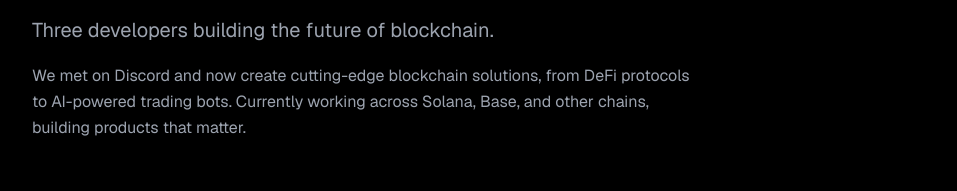
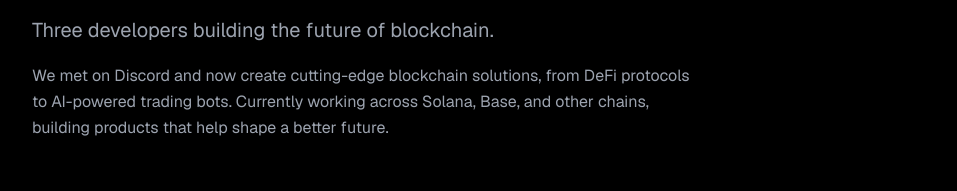
Before and after one commit to e-man07/teamdotapk, a Next.js app: page / in a window 1280 px wide. Shown: the part 190-381 px from the top of the page, without its empty margins (160-1117 px from the left). Built offline with nearby package versions, Linux system fonts and the light colour scheme.

Commit message:
Fix: Change on the line

```diff
--- a/app/page.tsx
+++ b/app/page.tsx
@@ -43,7 +43,7 @@ export default function HomePage() {
           </p>
           <p className="text-gray-400 leading-relaxed max-w-2xl">
             We met on Discord and now create cutting-edge blockchain solutions, from DeFi protocols to AI-powered trading bots.
-            Currently working across Solana, Base, and other chains, building products that matter.
+            Currently working across Solana, Base, and other chains, building products that help shape a better future.
           </p>
         </div>
       </section>
```
